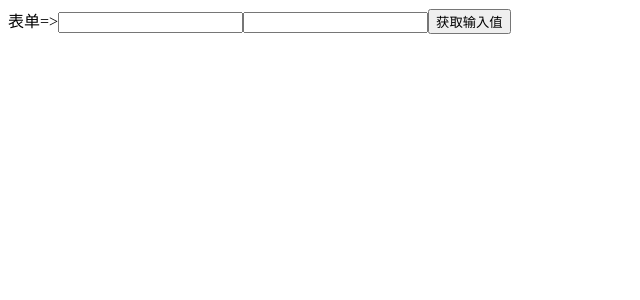
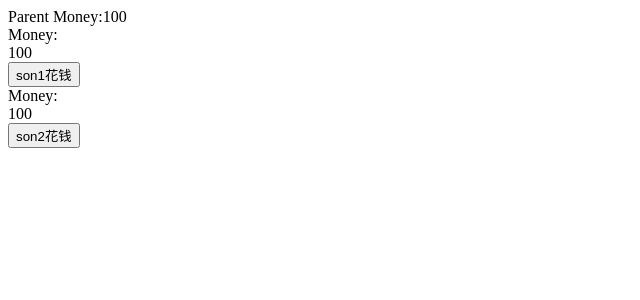
Before and after one commit to myk1220/React-FirstTry, a React (Create React App) app: page / in a window 1280 px wide. Shown: the top 300 px of the page, without its empty margins (0-640 px from the left). Built offline with nearby package versions, Linux system fonts and the light colour scheme.

Commit message:
状态提升

```diff
--- a/src/components/App.jsx
+++ b/src/components/App.jsx
@@ -3,6 +3,7 @@ import Nav from './Nav'
 import Comp from './component'
 import MyForm from './myForm'
 import FormDom from './formDom'
+import Parent from './parent'
 
 class App extends React.Component{
 
@@ -26,7 +27,7 @@ class App extends React.Component{
         <Nav title='地址'/> */}
         {/* <Comp title={ this.state.title }/>
         <button onClick={this.clickHander }>修改props</button> */}
-        <FormDom />
+        <Parent />
       </div>
   );}
 
--- /dev/null
+++ b/src/components/parent.jsx
@@ -0,0 +1,31 @@
+import React from "react"
+import Son1 from './son1'
+import Son2 from './son2'
+
+export default class Parent extends React.Component{
+
+    constructor(props){
+        super(props)
+        this.state={
+            money:100
+        }
+    }
+
+    changeMoney(num){
+        this.setState({
+            money:this.state.money-num
+        })
+    }
+
+
+
+    render(){
+        return(
+            <div>
+                Parent Money:{this.state.money}
+                <Son1 money={this.state.money} changeMoney={this.changeMoney.bind(this)}/>
+                <Son2 money={this.state.money} changeMoney={this.changeMoney.bind(this)}/>
+            </div>
+        )
+    }
+}
--- /dev/null
+++ b/src/components/son1.jsx
@@ -0,0 +1,27 @@
+import React from "react"
+
+export default class Son1 extends React.Component{
+
+    constructor(props){
+        super(props)
+        this.state={
+            num:10
+        }
+    }
+
+    costMoney(){
+        this.props.changeMoney(this.state.num)
+    }
+
+
+
+    render(){
+        return(
+            <div>
+                Money:
+                <div>{ this.props.money }</div>
+                <button onClick={this.costMoney.bind(this)}>son1花钱</button>
+            </div>
+        )
+    }
+}
--- /dev/null
+++ b/src/components/son2.jsx
@@ -0,0 +1,27 @@
+import React from "react"
+
+export default class Son2 extends React.Component{
+
+    constructor(props){
+        super(props)
+        this.state={
+            num:5
+        }
+    }
+
+    costMoney(){
+        this.props.changeMoney(this.state.num)
+    }
+
+
+
+    render(){
+        return(
+            <div>
+                Money:
+                <div>{ this.props.money }</div>
+                <button onClick={this.costMoney.bind(this)}>son2花钱</button>
+            </div>
+        )
+    }
+}
```
